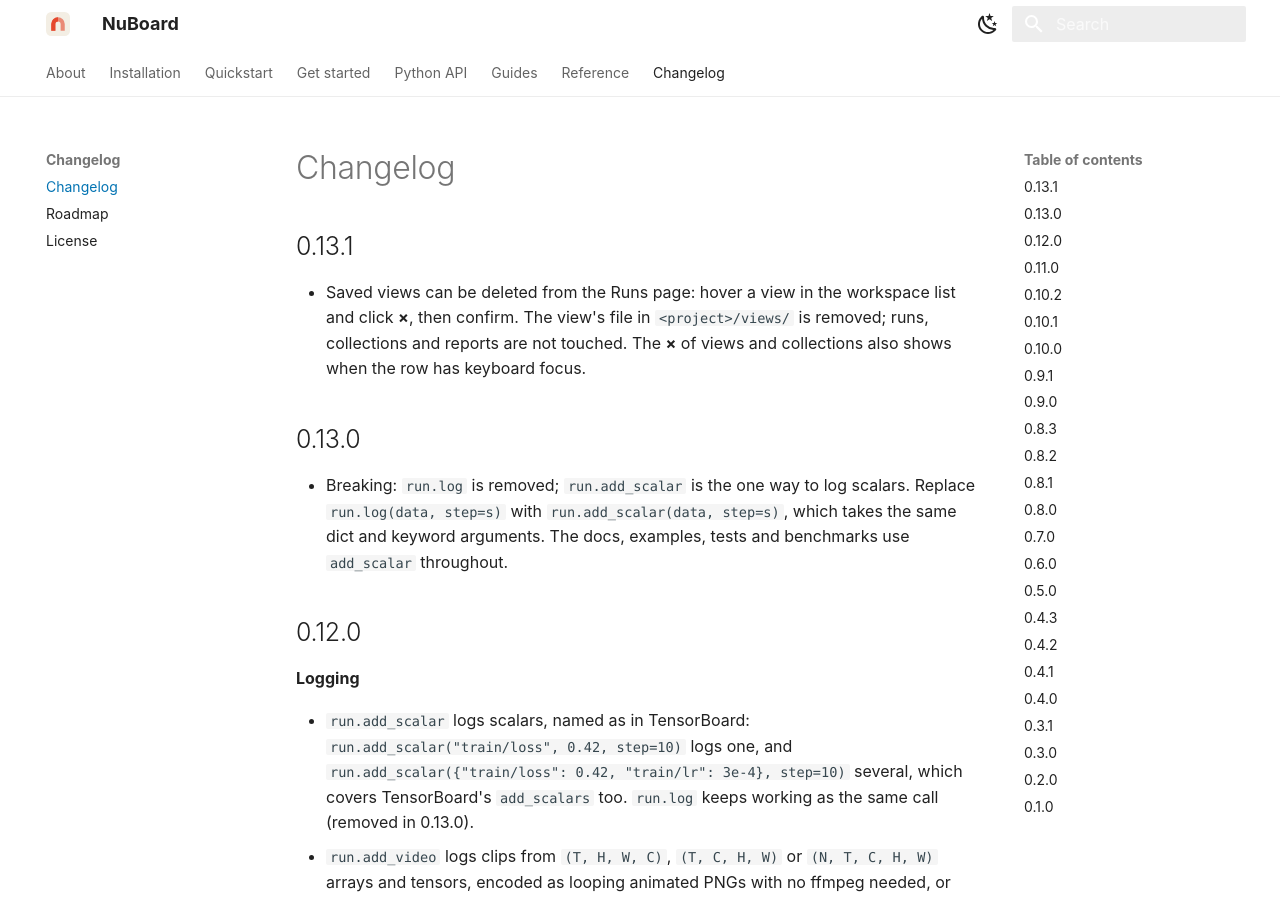
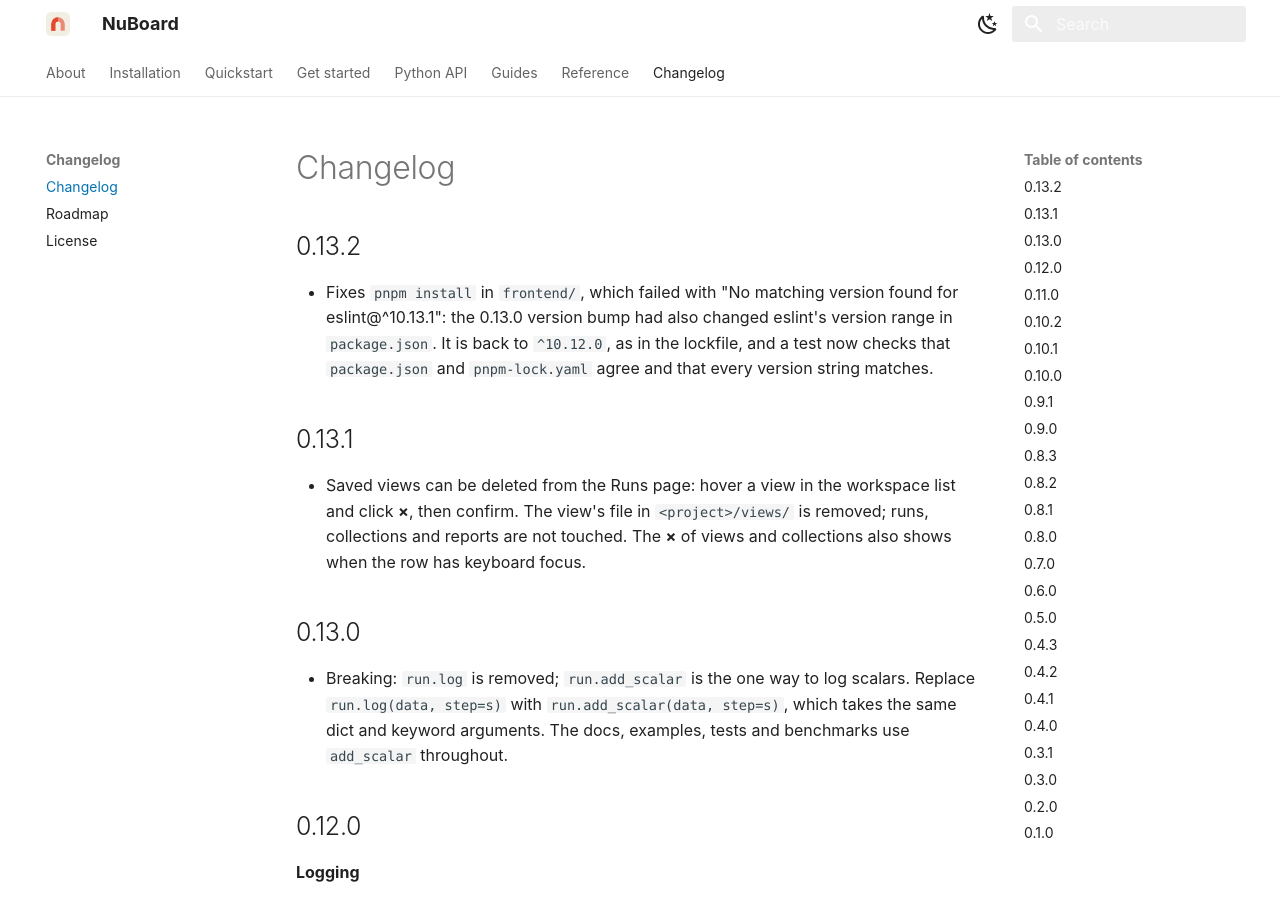
Before and after one commit to eagomez2/nuboard, an MkDocs documentation site: the page built from docs/changelog.md, in a window 1280 px wide and 900 px high. Built offline with MkDocs 1.6.1 and Material for MkDocs 9.7.7, drawn with Linux system fonts in a browser that asks for light colours.

Commit message:
Release 0.13.2: fix pnpm install (eslint range)
The 0.13.0 version bump also rewrote eslint's range to ^10.13.0, and 0.13.1
to ^10.13.1, which does not exist. It is back to ^10.12.0, as locked. A test
checks that package.json matches pnpm-lock.yaml and that version strings agree.

```diff
--- a/docs/changelog.md
+++ b/docs/changelog.md
@@ -1,4 +1,12 @@
 # Changelog
+
+## 0.13.2
+
+- Fixes `pnpm install` in `frontend/`, which failed with "No matching version
+  found for eslint@^10.13.1": the 0.13.0 version bump had also changed
+  eslint's version range in `package.json`. It is back to `^10.12.0`, as in
+  the lockfile, and a test now checks that `package.json` and
+  `pnpm-lock.yaml` agree and that every version string matches.
 
 ## 0.13.1
 
--- a/pyproject.toml
+++ b/pyproject.toml
@@ -1,6 +1,6 @@
 [project]
 name = "nuboard"
-version = "0.13.1"
+version = "0.13.2"
 description = "A fast, local, folder-based experiment tracker and viewer for ML training."
 readme = "README.md"
 requires-python = ">=3.10"
```
Also changed, not shown: README.md (+1 -1 lines), docs/installation.md (+7 -7 lines), 3 other files.
